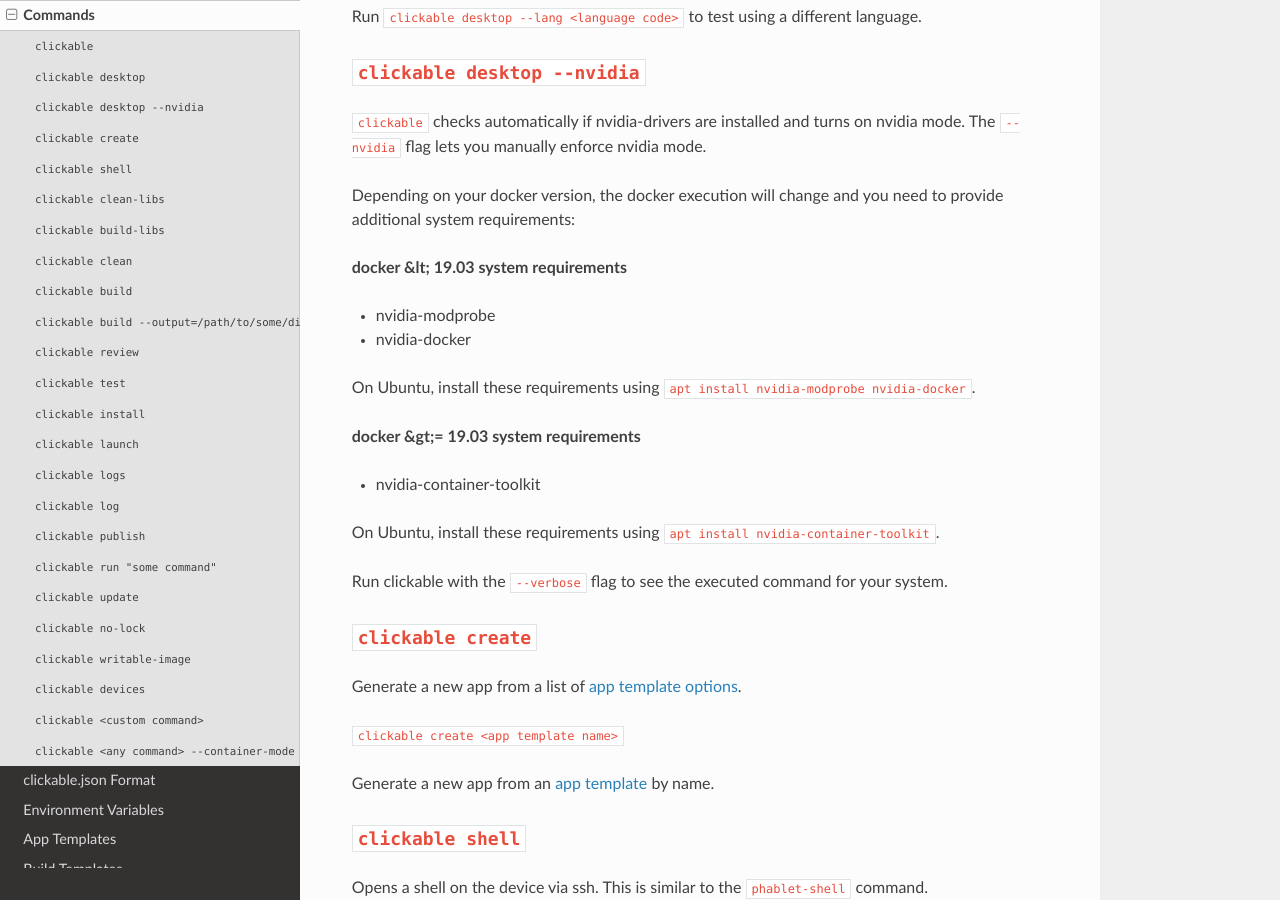
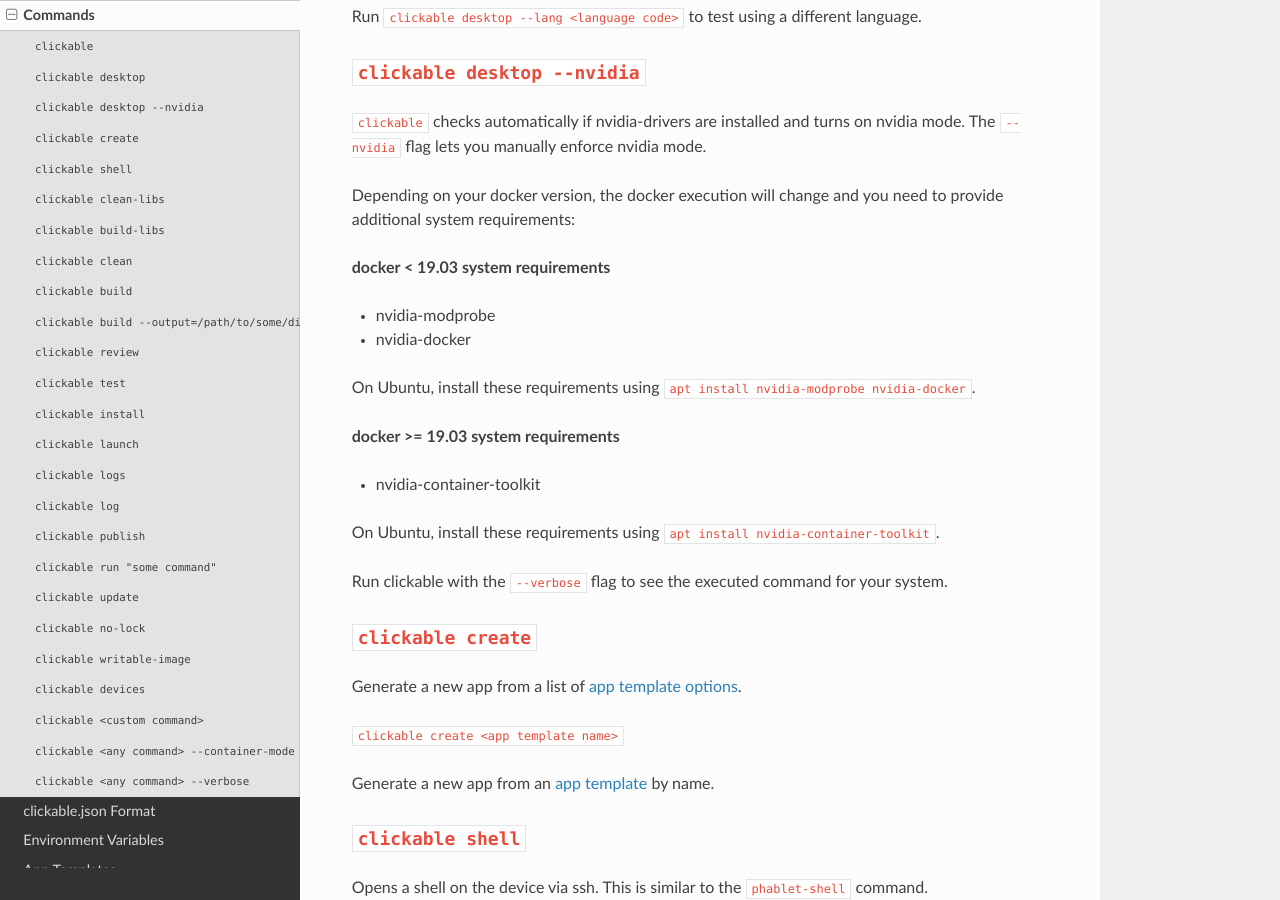
Before and after one commit to bhdouglass/clickable, a Sphinx documentation site: the page built from docs/commands.rst, in a window 1280 px wide and 900 px high, scrolled down 632 px. Built offline with Sphinx 7.4.7 and the Read the Docs theme 2.0.0, drawn with Linux system fonts in a browser that asks for light colours; some of the changed lines change nothing that is shown; some of the changed text lies outside the part shown.

Commit message:
Fixed < > in docs and added --verbose to the command list

```diff
--- a/docs/commands.rst
+++ b/docs/commands.rst
@@ -39,14 +39,14 @@
 Depending on your docker version, the docker execution will change and
 you need to provide additional system requirements:
 
-**docker &lt; 19.03 system requirements**
+**docker < 19.03 system requirements**
 
 * nvidia-modprobe
 * nvidia-docker
 
 On Ubuntu, install these requirements using ``apt install nvidia-modprobe nvidia-docker``.
 
-**docker &gt;= 19.03 system requirements**
+**docker >= 19.03 system requirements**
 
 * nvidia-container-toolkit
 
@@ -190,3 +190,8 @@
 
 Runs all builds commands on the current machine and not in a container. This is
 useful from running clickable from within a container.
+
+``clickable <any command> --verbose``
+-------------------------------------
+
+Have Clickable print out debug information about whatever command(s) are being run.
```
